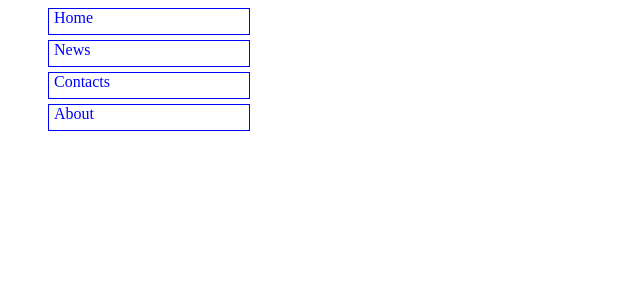
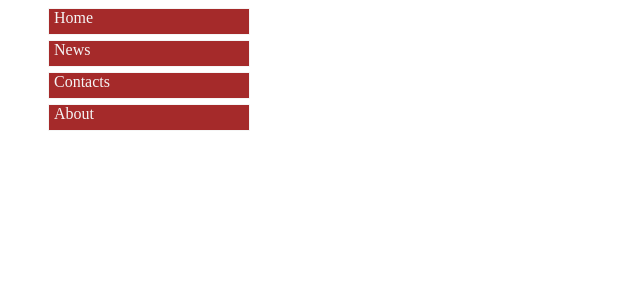
Before and after one commit to mariuszal/CAFS2, a PHP site: page /classwork.html in a window 1280 px wide. Shown: the top 300 px of the page, without its empty margins (0-640 px from the left). Run offline with PHP 8.4, Linux system fonts and the light colour scheme.

Commit message:
classwork 7.3

```diff
--- a/app.css
+++ b/app.css
@@ -1,6 +1,5 @@
 .menu a:hover {
     color: red;
-
 }
 
 .menu2 li {
@@ -9,7 +8,6 @@
     height: 25px;
     border: 1px solid blue;
     margin-top: 5px;
-
 }
 .menu2 a {
     margin-left: 5px;
@@ -19,3 +17,28 @@
 .menu2 a:hover {
     font-weight: bold;
 }
+
+
+.menu3 ul {
+    list-style-type: none;
+}
+.menu3 li {
+    width: 200px;
+    height: 25px;
+    background-color: brown;
+    border: 1px solid whitesmoke;
+    margin-top: 5px;
+}
+.menu3 a {
+    color: whitesmoke;
+    margin-left: 5px;
+    text-decoration: none;
+}
+.menu3 li:hover {
+    background-color: seagreen;
+    border: 1px solid brown;
+    color: brown;
+}
+.menu3 a:hover {
+    font-weight: bold;
+}
--- a/classwork.html
+++ b/classwork.html
@@ -8,7 +8,7 @@
     </style>
 </head>
 <body>
-    <nav class="menu2">
+    <nav class="menu3">
         <ul>
             <li><a href="#">Home</a></li>
             <li><a href="#">News</a</li>
```
